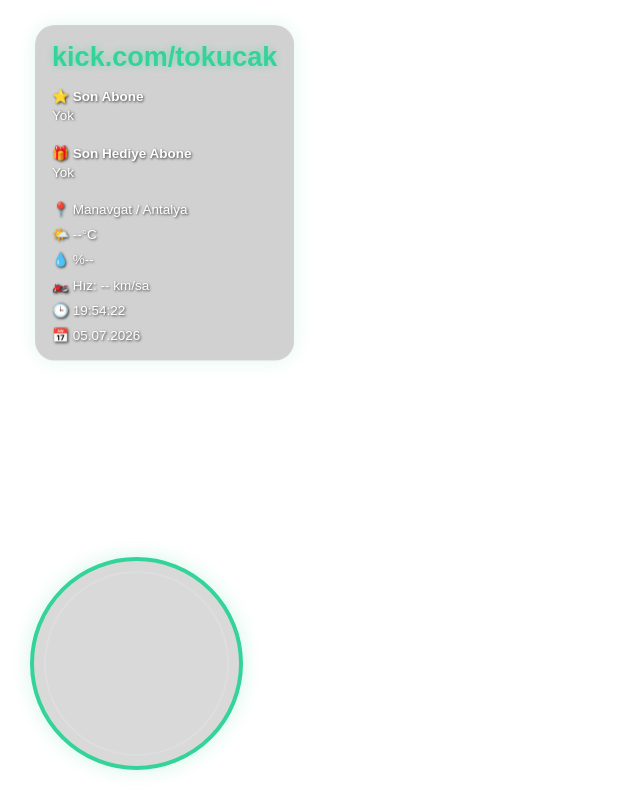
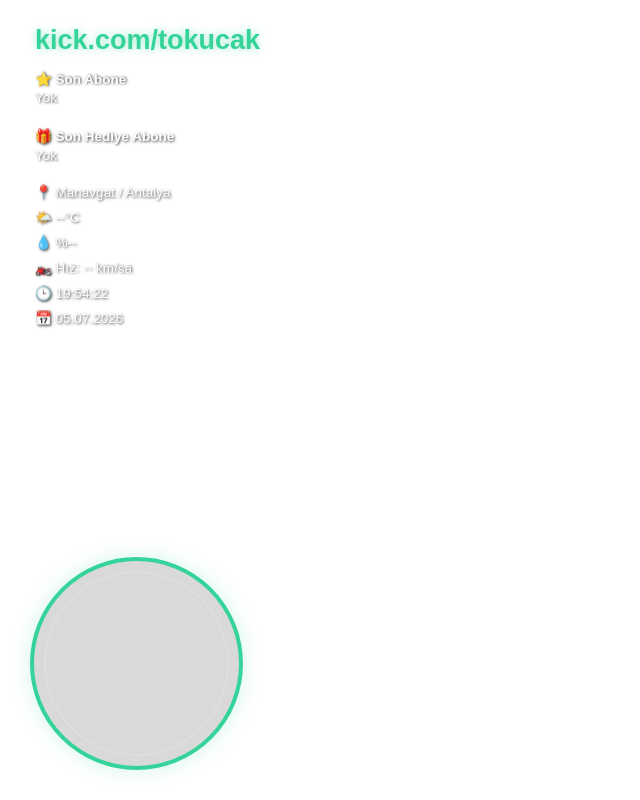
Before and after one commit to tokucak/Tokucak-Overlay, a React (Vite) app: page / in a window 1280 px wide. Shown: the whole page, without its empty margins (0-640 px from the left). Built offline with nearby package versions, Linux system fonts and the light colour scheme; no server answers.

Commit message:
CSS düzeltildi

```diff
--- a/src/index.css
+++ b/src/index.css
@@ -126,18 +126,23 @@
 
 .header{
 
-    background:rgba(0,0,0,.18);
+    .header{
 
-    backdrop-filter:blur(12px);
+    background: transparent !important;
 
-    padding:18px;
+    backdrop-filter: none !important;
 
-    border-radius:22px;
+    -webkit-backdrop-filter: none !important;
 
-    border:1px solid rgba(255,255,255,.06);
+    border: none !important;
 
-    box-shadow:
-        0 0 20px rgba(52,211,153,.15);
+    box-shadow: none !important;
+
+    padding: 0 !important;
+
+    border-radius: 0 !important;
+
+}
 
 }
 
```
